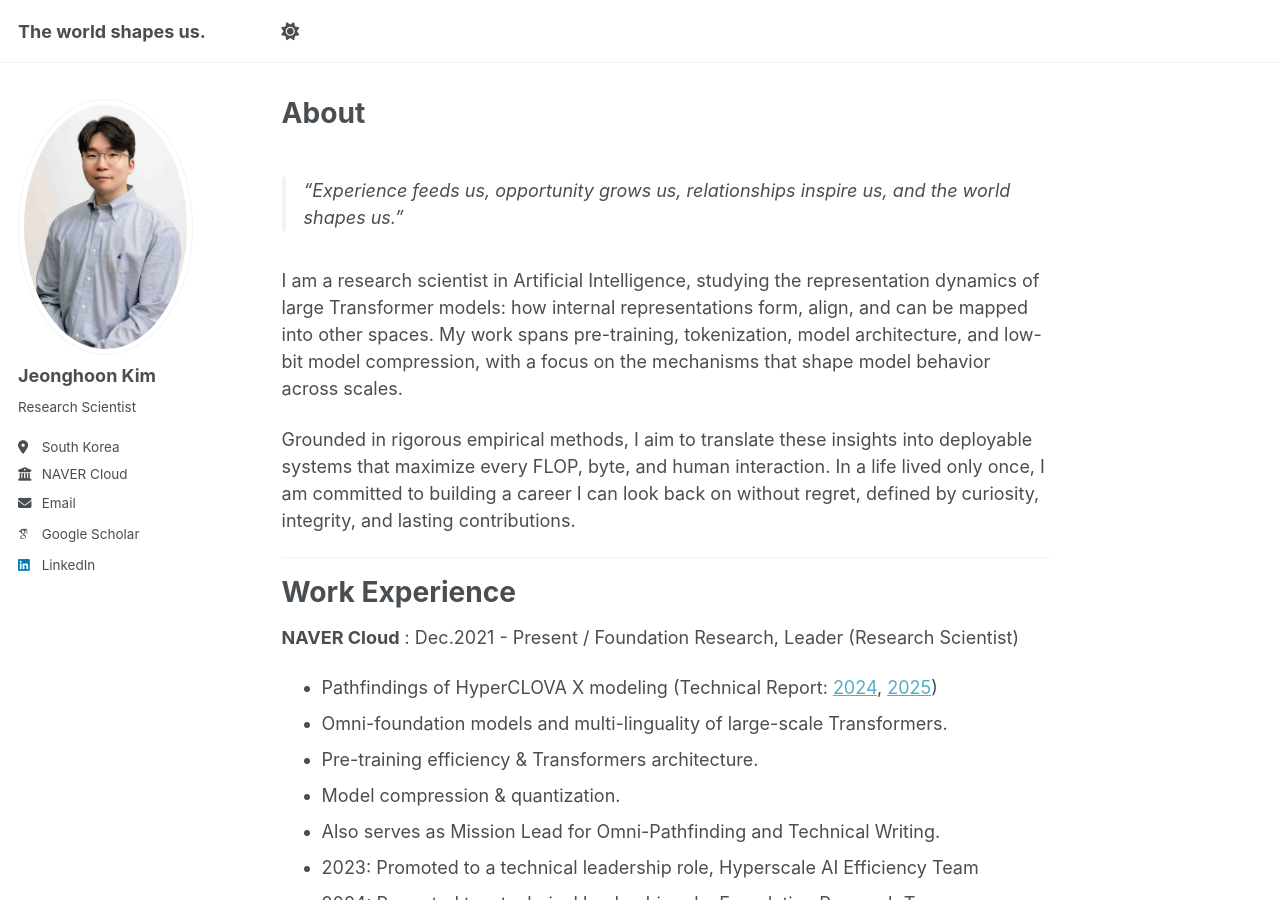
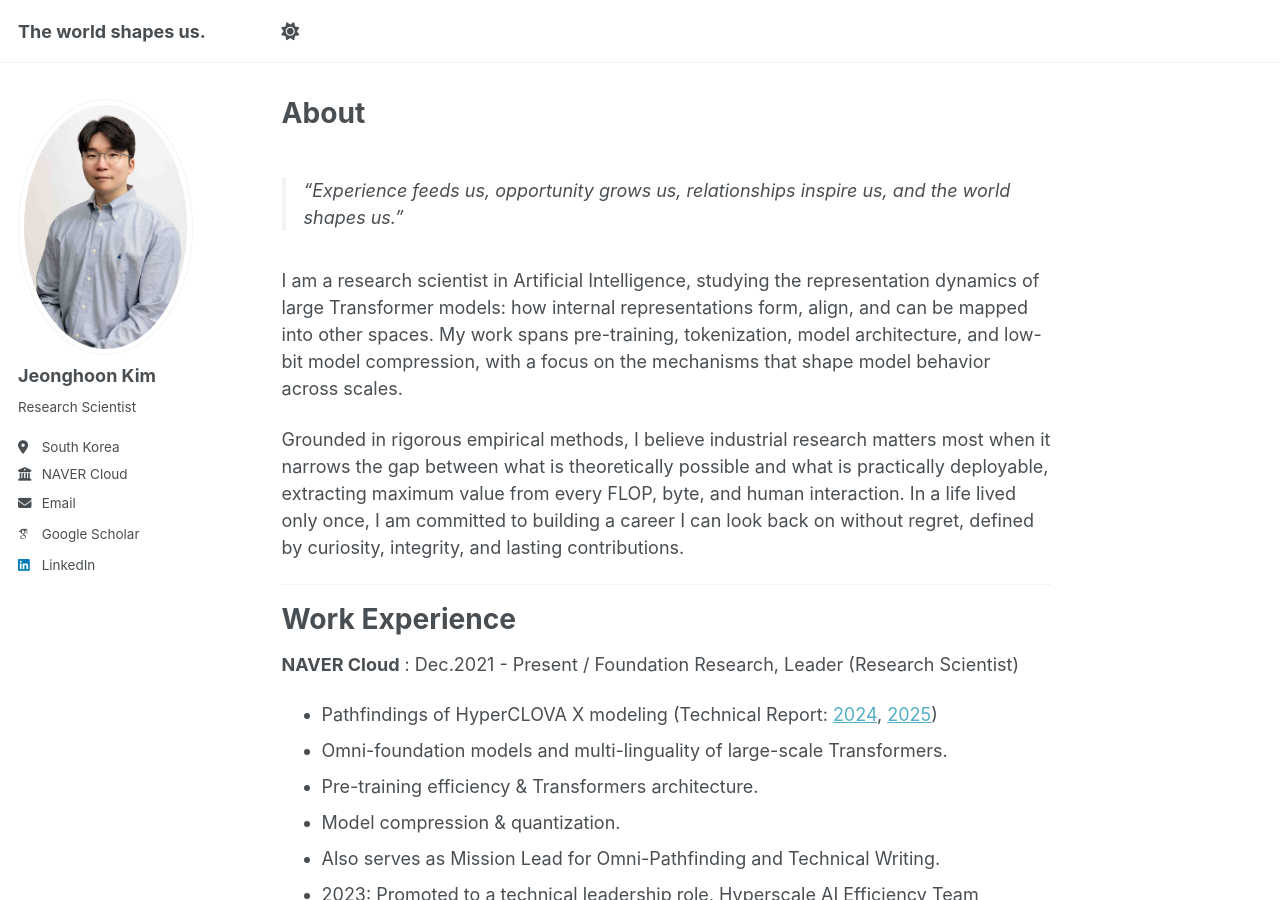
Before and after one commit to penpaperkeycode/penpaperkeycode.github.io, a Jekyll site: the page built from _pages/about.md, in a window 1280 px wide and 900 px high. Built offline with Jekyll 4.4.1, drawn with Linux system fonts in a browser that asks for light colours; some web fonts are replaced.

Commit message:
Update about.md

```diff
--- a/_pages/about.md
+++ b/_pages/about.md
@@ -11,7 +11,7 @@ redirect_from:
 
 I am a research scientist in Artificial Intelligence, studying the representation dynamics of large Transformer models: how internal representations form, align, and can be mapped into other spaces. My work spans pre-training, tokenization, model architecture, and low-bit model compression, with a focus on the mechanisms that shape model behavior across scales.
 
-Grounded in rigorous empirical methods, I aim to translate these insights into deployable systems that maximize every FLOP, byte, and human interaction. In a life lived only once, I am committed to building a career I can look back on without regret, defined by curiosity, integrity, and lasting contributions.
+Grounded in rigorous empirical methods, I believe industrial research matters most when it narrows the gap between what is theoretically possible and what is practically deployable, extracting maximum value from every FLOP, byte, and human interaction. In a life lived only once, I am committed to building a career I can look back on without regret, defined by curiosity, integrity, and lasting contributions.
 
 
 -------
```
